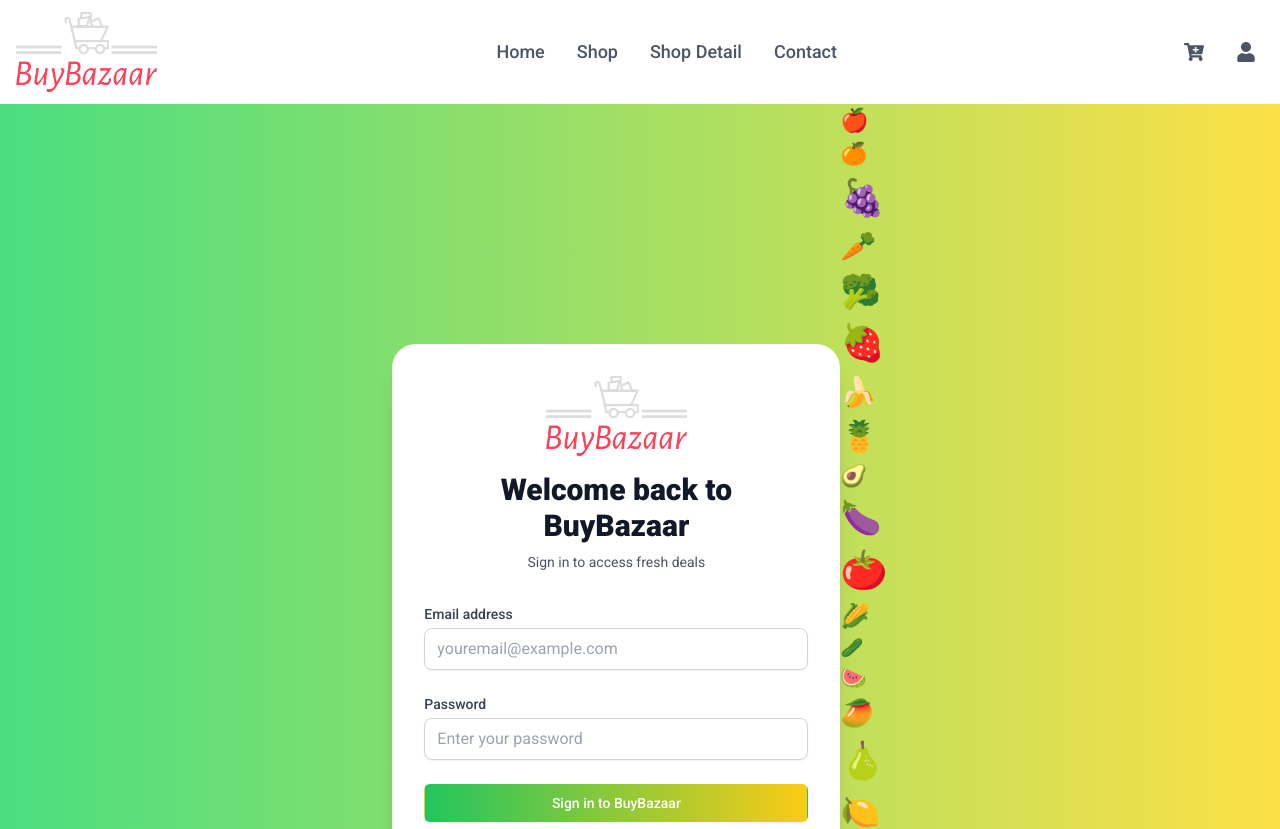
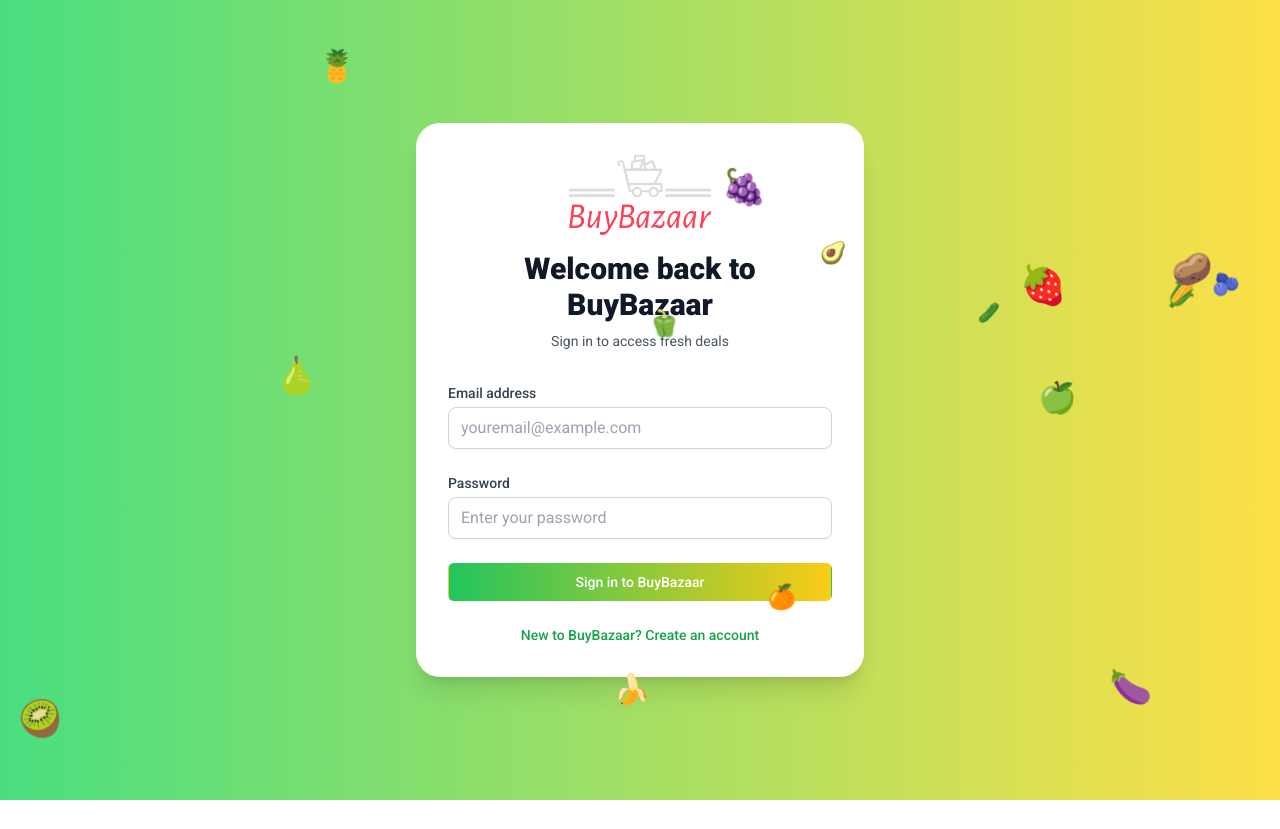
Before and after one commit to f0rsakeN-afk/BuyBazaar, a React (Vite) app in the folder frontend/: page /login in a window 1280 px wide. Shown: the top 829 px of the page. After the commit the page ends 800 px from the top, so only its background shows below. Built offline with nearby package versions, Linux system fonts and the light colour scheme.

Commit message:
added keyframes for animations

```diff
--- a/frontend/src/App.tsx
+++ b/frontend/src/App.tsx
@@ -21,10 +21,10 @@ const App = () => {
           <Route path="/about" element={<About />} />
           <Route path="/contact" element={<Contact />} />
           <Route path="/cart" element={<Cart />} />
-          <Route path="/user/:id" element={<Account/>}/>
-          <Route path="/login" element={<Login />} />
-          <Route path="/signup" element={<Signup />} />
+          <Route path="/user/:id" element={<Account />} />
         </Route>
+        <Route path="/login" element={<Login />} />
+        <Route path="/signup" element={<Signup />} />
         <Route path="*" element={<PageNotFound />} />
       </Routes>
     </BrowserRouter>
--- /dev/null
+++ b/frontend/src/components/Item.tsx
@@ -0,0 +1,10 @@
+
+
+
+const Item = () => {
+  return (
+    <div>Item</div>
+  )
+}
+
+export default Item;
--- a/frontend/src/index.css
+++ b/frontend/src/index.css
@@ -18,3 +18,210 @@
 * {
     font-family: "Roboto", system-ui;
 }
+
+
+@keyframes fadeInUp {
+    from {
+        opacity: 0;
+        transform: translateY(20px);
+    }
+
+    to {
+        opacity: 1;
+        transform: translateY(0);
+    }
+}
+
+@keyframes scaleIn {
+    from {
+        transform: scale(0.9);
+        opacity: 0;
+    }
+
+    to {
+        transform: scale(1);
+        opacity: 1;
+    }
+}
+
+@keyframes slideInLeft {
+    from {
+        transform: translateX(-100%);
+        opacity: 0;
+    }
+
+    to {
+        transform: translateX(0);
+        opacity: 1;
+    }
+}
+
+@keyframes pulse {
+    0% {
+        transform: scale(1);
+    }
+
+    50% {
+        transform: scale(1.05);
+    }
+
+    100% {
+        transform: scale(1);
+    }
+}
+
+@keyframes spin {
+    from {
+        transform: rotate(0deg);
+    }
+
+    to {
+        transform: rotate(360deg);
+    }
+}
+
+
+
+.fade-in-up {
+    animation: fadeInUp 0.5s ease-out;
+}
+
+.scale-in {
+    animation: scaleIn 0.5s ease-out;
+}
+
+.slide-in-left {
+    animation: slideInLeft 0.5s ease-out;
+}
+
+.delay-0 {
+    animation-delay: 0.1s;
+}
+
+.delay-1 {
+    animation-delay: 0.2s;
+}
+
+.delay-2 {
+    animation-delay: 0.3s;
+}
+
+.delay-3 {
+    animation-delay: 0.4s;
+}
+
+.button-pulse:hover button {
+    animation: pulse 1s infinite;
+}
+
+.logo-spin:hover {
+    animation: spin 0.6s ease-in-out;
+}
+
+.fade-in {
+    animation: fadeInUp 0.3s ease-out;
+}
+
+
+
+.floating-fruits {
+    position: absolute;
+    top: 0;
+    left: 0;
+    right: 0;
+    bottom: 0;
+    overflow: hidden;
+    pointer-events: none;
+}
+
+.fruit {
+    position: absolute;
+    font-size: 24px;
+    animation: float 5s infinite ease-in-out;
+}
+@keyframes floatUp {
+
+    0%,
+    100% {
+        transform: translateY(120%) rotate(0deg) scale(1);
+        opacity: 0;
+    }
+
+    10%,
+    90% {
+        opacity: 1;
+    }
+
+    50% {
+        transform: translateY(-20px) rotate(10deg) scale(1.1);
+    }
+}
+
+@keyframes floatDown {
+
+    0%,
+    100% {
+        transform: translateY(-120%) rotate(0deg) scale(1);
+        opacity: 0;
+    }
+
+    10%,
+    90% {
+        opacity: 1;
+    }
+
+    50% {
+        transform: translateY(20px) rotate(-10deg) scale(1.1);
+    }
+}
+
+@keyframes floatLeftRight {
+
+    0%,
+    100% {
+        transform: translate(0, 0) rotate(0deg);
+    }
+
+    25% {
+        transform: translate(-20px, -15px) rotate(-5deg);
+    }
+
+    75% {
+        transform: translate(20px, 15px) rotate(5deg);
+    }
+}
+
+@keyframes pulse {
+
+    0%,
+    100% {
+        transform: scale(1);
+    }
+
+    50% {
+        transform: scale(1.1);
+    }
+}
+
+@keyframes wiggle {
+
+    0%,
+    100% {
+        transform: rotate(-3deg);
+    }
+
+    50% {
+        transform: rotate(3deg);
+    }
+}
+
+@keyframes fadeInOut {
+    0%,
+    100% {
+        opacity: 0;
+    }
+
+    50% {
+        opacity: 1;
+    }
+}
```
Also changed, not shown: frontend/src/assets/bg.jpg (added), frontend/src/components/ItemDetails.tsx (added), frontend/src/types/itemTypes.ts (line endings or trailing spaces), 1 other file (tests, documents, lock files or other folders).
